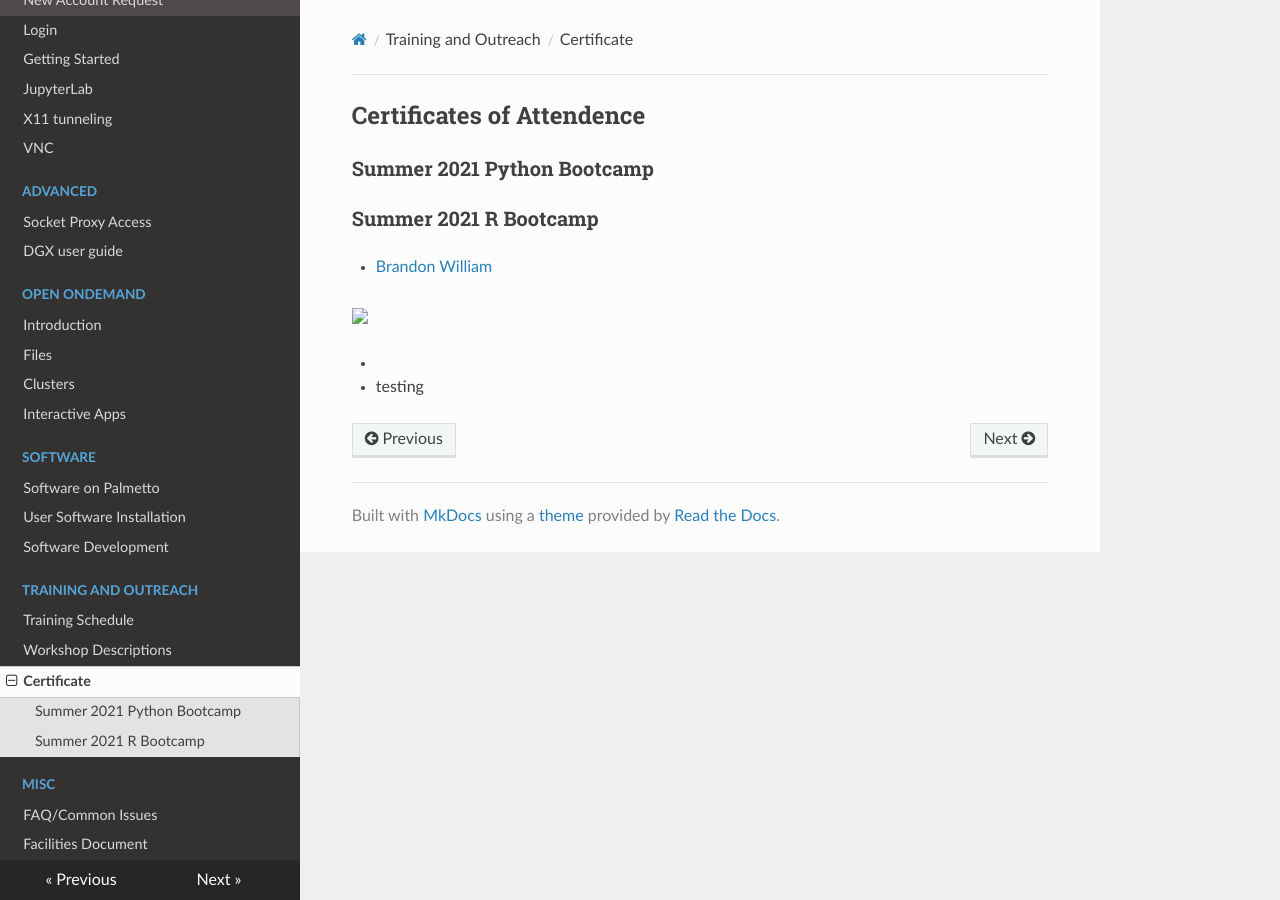
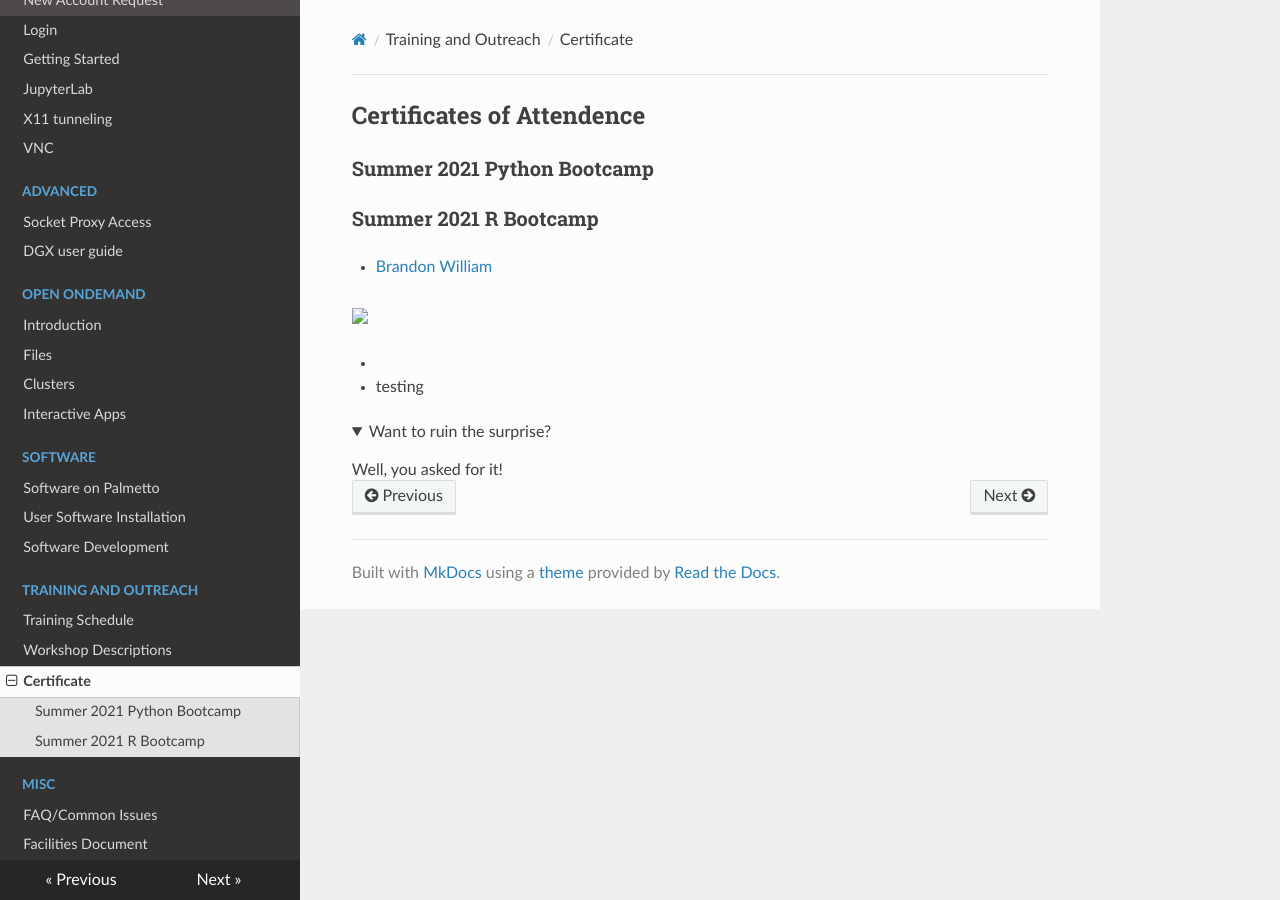
Before and after one commit to clemsonciti/palmetto-documentation, an MkDocs documentation site: the page built from docs/training/certificates.md, in a window 1280 px wide. Built offline with MkDocs 1.6.1, drawn with Linux system fonts in a browser that asks for light colours; nearby versions of some CDN libraries.

Commit message:
Update certificates.md

```diff
--- a/docs/training/certificates.md
+++ b/docs/training/certificates.md
@@ -10,3 +10,9 @@
 
 - []()
 - testing
+
+<details open>
+<summary>Want to ruin the surprise?</summary>
+<br>
+Well, you asked for it!
+</details>
```
